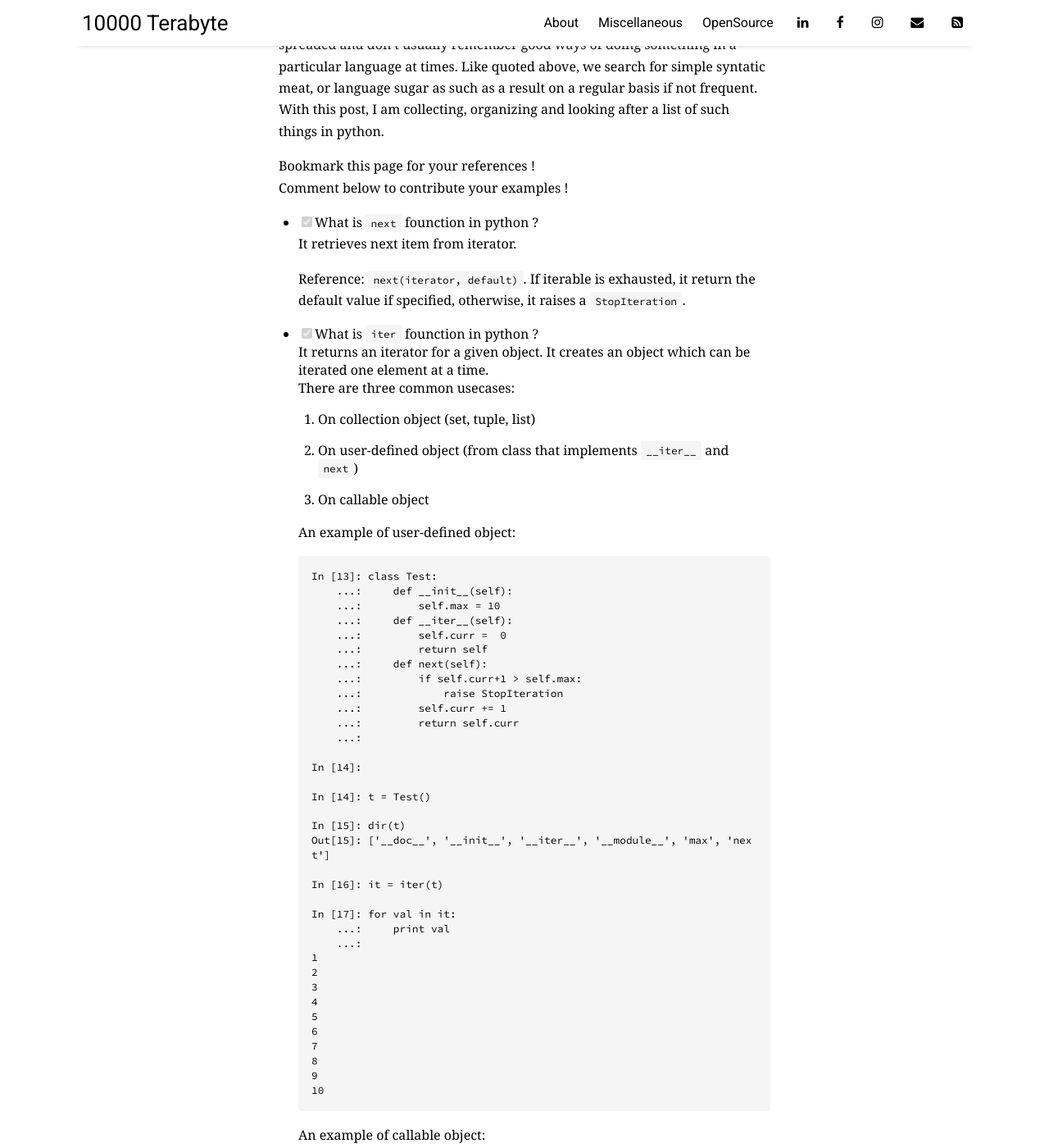
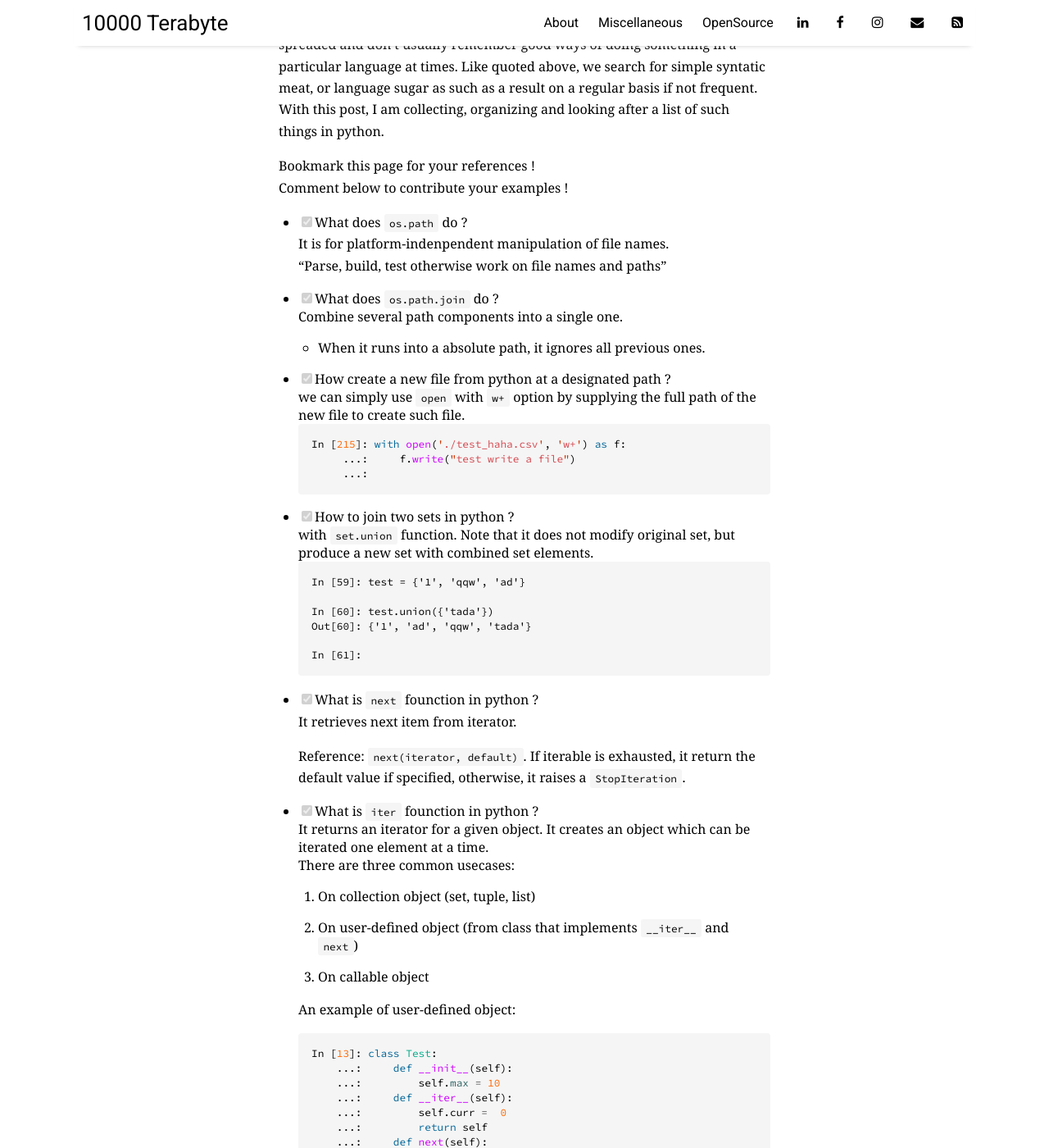
Before and after one commit to 10000TB/10000TB.github.io, a Jekyll site: the page built from _posts/2018-03-12-blog-series-python-A-Curated-List-Those-Python-How-To-You-Search-Frequently-in-Your-Daily-Programming.md, in a window 1280 px wide and 1400 px high, scrolled down 535 px. Shown: the whole window at 82% size. Built offline with Jekyll 4.4.1, drawn with Linux system fonts in a browser that asks for light colours; nearby versions of some CDN libraries; comment, search, counter and statistics services are not loaded; some of the changed text lies outside the part shown.

Commit message:
Added a lot of entries.

````diff
--- a/_posts/2018-03-12-blog-series-python-A-Curated-List-Those-Python-How-To-You-Search-Frequently-in-Your-Daily-Programming.md
+++ b/_posts/2018-03-12-blog-series-python-A-Curated-List-Those-Python-How-To-You-Search-Frequently-in-Your-Daily-Programming.md
@@ -14,6 +14,33 @@ Often times, when we work with different languages, our attentionn is spreaded a
 Bookmark this page for your references !
 Comment below to contribute your examples !
 
+- [x] What does `os.path` do ?
+  It is for platform-indenpendent manipulation of file names.
+  "Parse, build, test otherwise work on file names and paths"
+
+- [x] What does `os.path.join` do ?
+  Combine several path components into a single one.
+  * When it runs into a absolute path, it ignores all previous ones.
+
+- [x] How create a new file from python at a designated path ?
+  we can simply use `open` with `w+` option by supplying the full path of the new file to create such file.
+  ```python
+  In [215]: with open('./test_haha.csv', 'w+') as f:
+       ...:     f.write("test write a file")
+       ...:
+  ```
+
+- [x] How to join two sets in python ?
+  with `set.union` function. Note that it does not modify original set, but produce a new set with combined set elements.
+  ```
+  In [59]: test = {'1', 'qqw', 'ad'}
+
+  In [60]: test.union({'tada'})
+  Out[60]: {'1', 'ad', 'qqw', 'tada'}
+
+  In [61]:
+  ```
+
 - [x] What is `next` founction in python ?
   It retrieves next item from iterator.
 
@@ -27,7 +54,7 @@ Comment below to contribute your examples !
   3. On callable object
 
   An example of user-defined object:
-  ```
+  ```python
   In [13]: class Test:
       ...:     def __init__(self):
       ...:         self.max = 10
````
